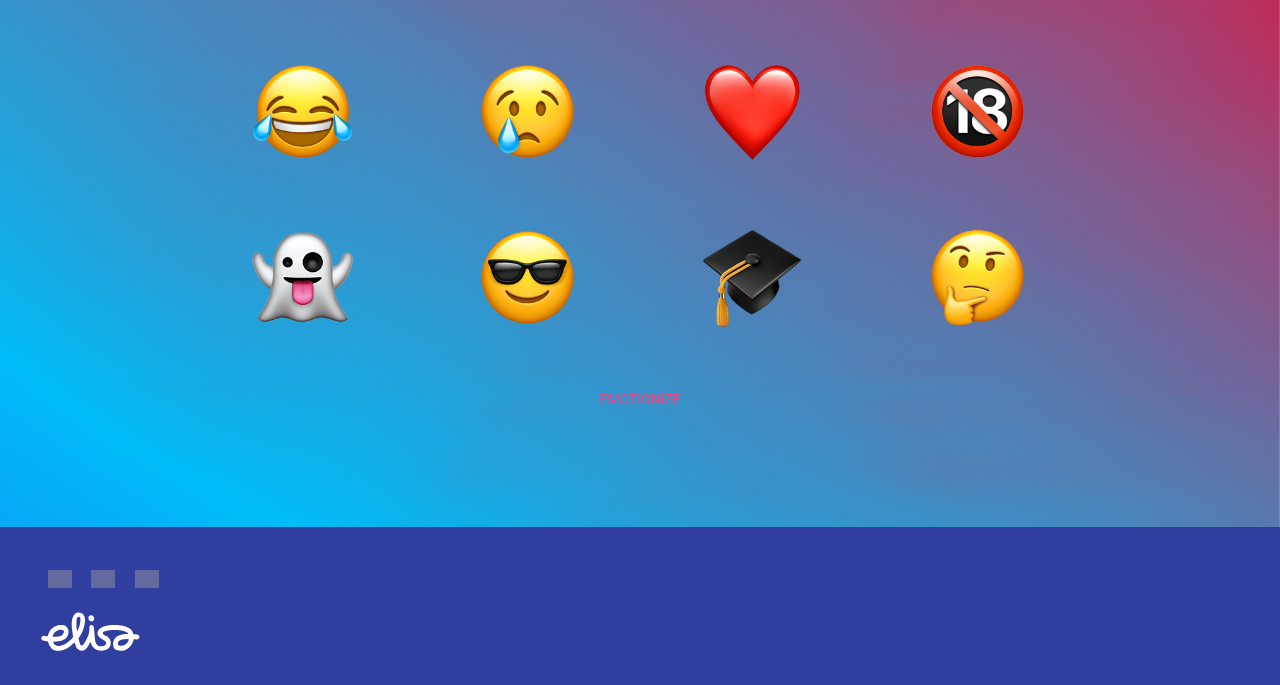
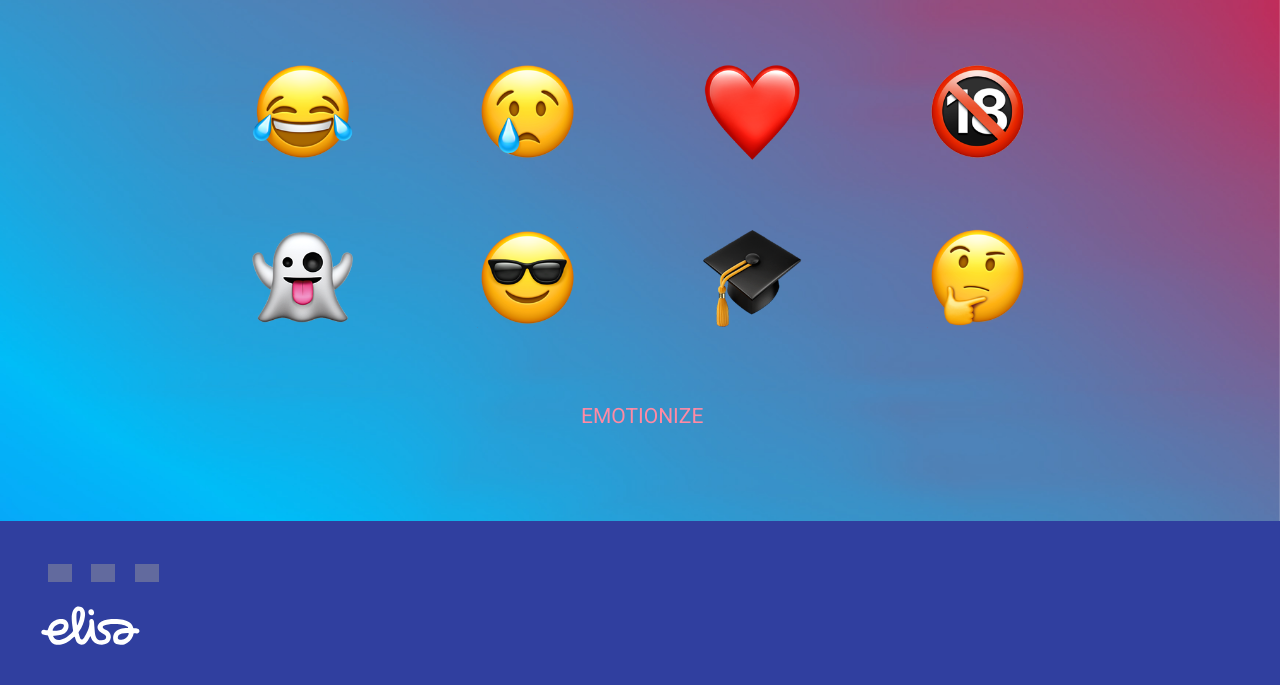
Before and after one commit to dshaklein/junction_2017, a Flask app: page / in a window 1280 px wide. Shown: the part 197-882 px from the top of the page. Run offline with Flask 2, Linux system fonts and the light colour scheme; parts of the project's set-up code (start-up, migrations or seed data) failed here and were passed over; some libraries are stand-ins or nearby versions; grey boxes are pictures that could not be loaded.

Commit message:
design fix

```diff
--- a/app/static/styles.css
+++ b/app/static/styles.css
@@ -42,11 +42,14 @@
 
 .base .content {
   max-width: 900px;
-  padding: 30px;
+  padding-top: 30px;
+  padding-bottom: 30px;
+    margin-left: auto;
+    margin-right: auto;
   display: -webkit-flex;
   display: -ms-flexbox;
   display: flex;
-  width: 100%;
+  width: auto;
   margin: 0 auto;
   -webkit-flex-shrink: 0;
       -ms-flex-negative: 0;
@@ -59,6 +62,8 @@
 }
 
 .description {
+    padding-left: auto;
+    padding-right: auto;
     font-size: 1.5rem;
      line-height: 2rem;
 }
@@ -80,13 +85,15 @@
 }
 
 .search-button-wrapper {
-    margin-top: 20px;
-    margin-left: auto;
-    margin-right: auto;
+    margin-top: 0px;
+    text-align: center;
 }
 
 .search-button {
-
+    color: rgb(255, 138, 164);
+    font-size: 1.5em;
+    height: 50px;
+    width: 150px;
 }
 
 .base.mdl-layout .mdl-layout__content {
--- a/app/templates/index.html
+++ b/app/templates/index.html
@@ -48,17 +48,8 @@
             <div class="mdl-card mdl-cell mdl-cell--3-col emoji-card" id="5"><img src="/static/images/emoji/cool.png" class="emoji"></div>
             <div class="mdl-card mdl-cell mdl-cell--3-col emoji-card" id="6"><img src="/static/images/emoji/intellectual.png" class="emoji"></div>
             <div class="mdl-card mdl-cell mdl-cell--3-col emoji-card" id="7"><img src="/static/images/emoji/inspiring.png" class="emoji"></div>
-            <div class="search-button-wrapper"><button class="mdl-button mdl-js-button mdl-button--accent" id="post-button">Emotionize</button></div>
-            <!--<nav class="demo-nav mdl-cell mdl-cell&#45;&#45;12-col">-->
-                <!--<div class="section-spacer"></div>-->
-                <!--<a href="movie.html" class="demo-nav__button" title="show more">-->
-                    <!--More-->
-                    <!--<button class="mdl-button mdl-js-button mdl-js-ripple-effect mdl-button&#45;&#45;icon">-->
-                        <!--<i class="material-icons" role="presentation">arrow_forward</i>-->
-                    <!--</button>-->
-                <!--</a>-->
-            <!--</nav>-->
         </div>
+        <div class="search-button-wrapper"><button class="mdl-button mdl-js-button search-button" id="post-button">Emotionize</button></div>
 
 <footer class="mdl-mega-footer">
     <div class="mdl-mega-footer__top-section">
@@ -67,11 +58,6 @@
             <button class="mdl-mega-footer__social-btn social-btn social-btn__facebook"></button>
             <button class="mdl-mega-footer__social-btn social-btn social-btn__share"></button>
         </div>
-        <!--<div class="mdl-mega-footer__right-section">-->
-            <!--<a href="#">Introduction</a>-->
-            <!--<a href="#">App Status Dashboard</a>-->
-            <!--<a href="#">Terms of Service</a>-->
-        <!--</div>-->
     </div>
     <div class="mdl-mega-footer__middle-section">
         <div class="mdl-mega-footer__drop-down-section">
```
